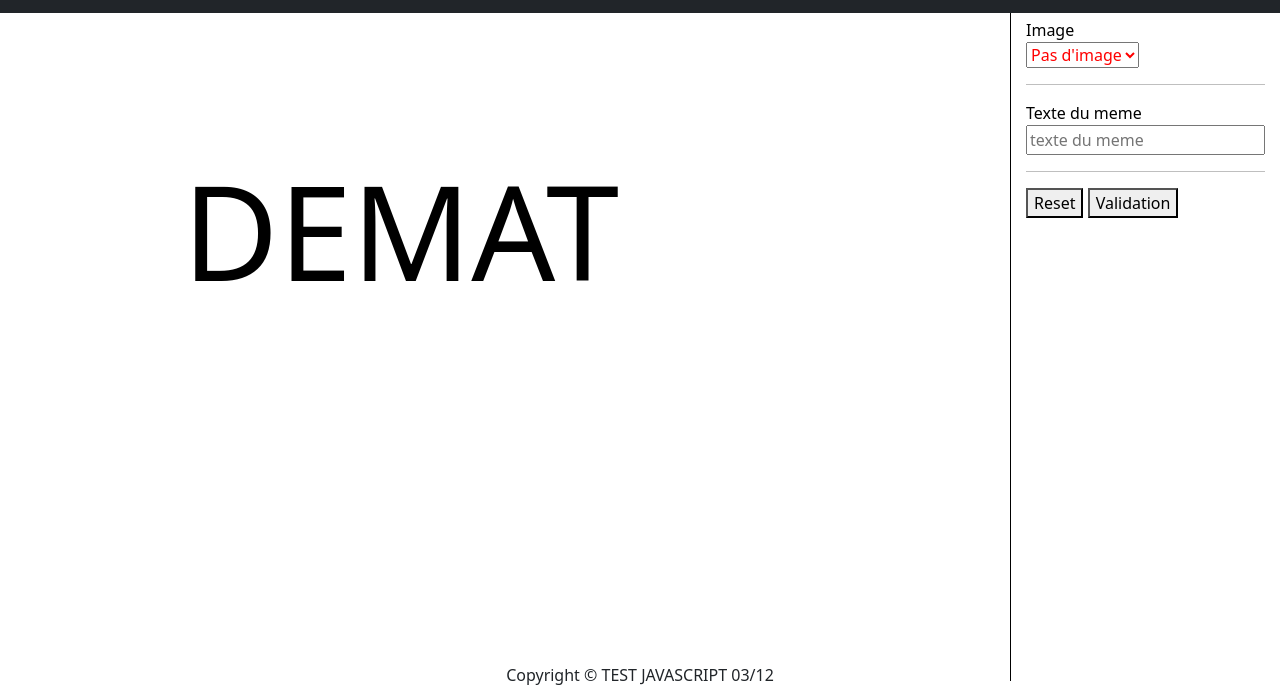
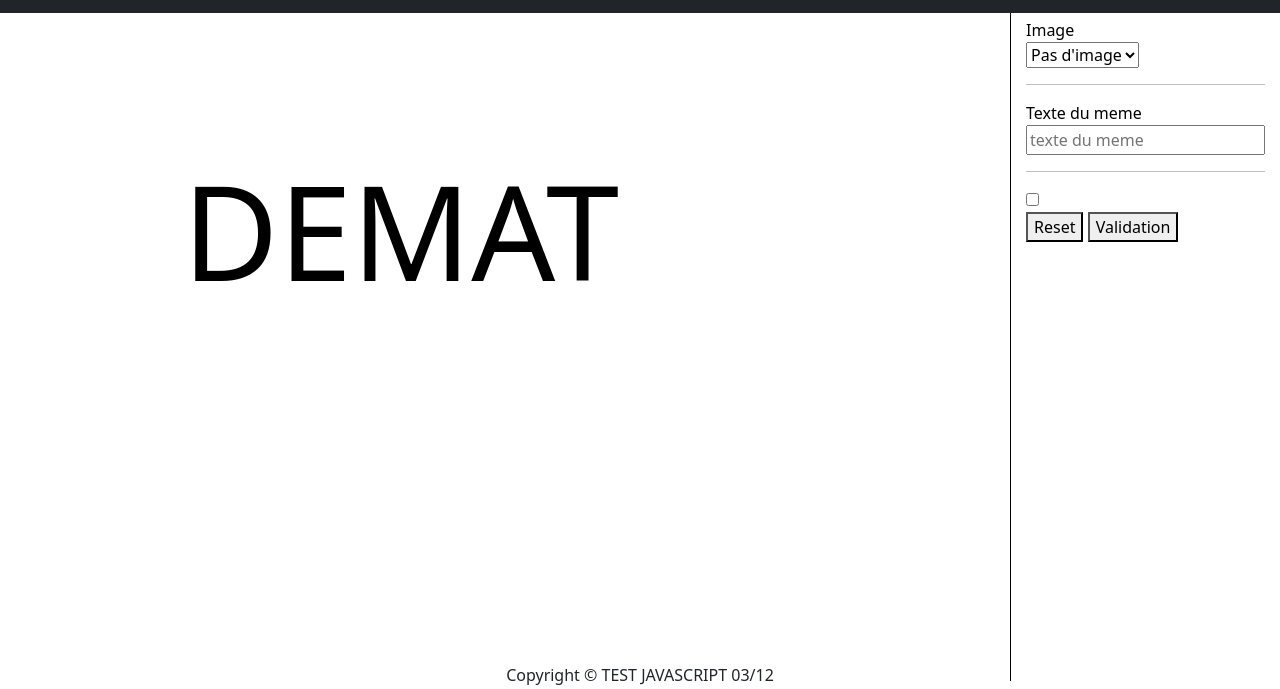
Before and after one commit to Polysoude51/Test-js, a website: page index.html in a window 1280 px wide. Shown: the part 111-800 px from the top of the page. Drawn offline with nearby package versions, Linux system fonts and the light colour scheme.

Commit message:
version propre

```diff
--- a/index.html
+++ b/index.html
@@ -76,7 +76,12 @@
               id="editor_text"
               placeholder="texte du meme"
             />
-            <hr />
+            <hr>
+            <div class="Position">
+                <label
+            </div>
+            <input type="checkbox" name="text" id="test" />
+            <br />
             <button type="reset">Reset</button>
             <button type="submit">Validation</button>
           </form>
--- a/style/style.css
+++ b/style/style.css
@@ -42,5 +42,9 @@ body{
     border-left: 1px solid;
 }
 #editor_image{
-    color: red;
+
+
+
+    font-weight: ;
+    font-size: ;
 }
```
